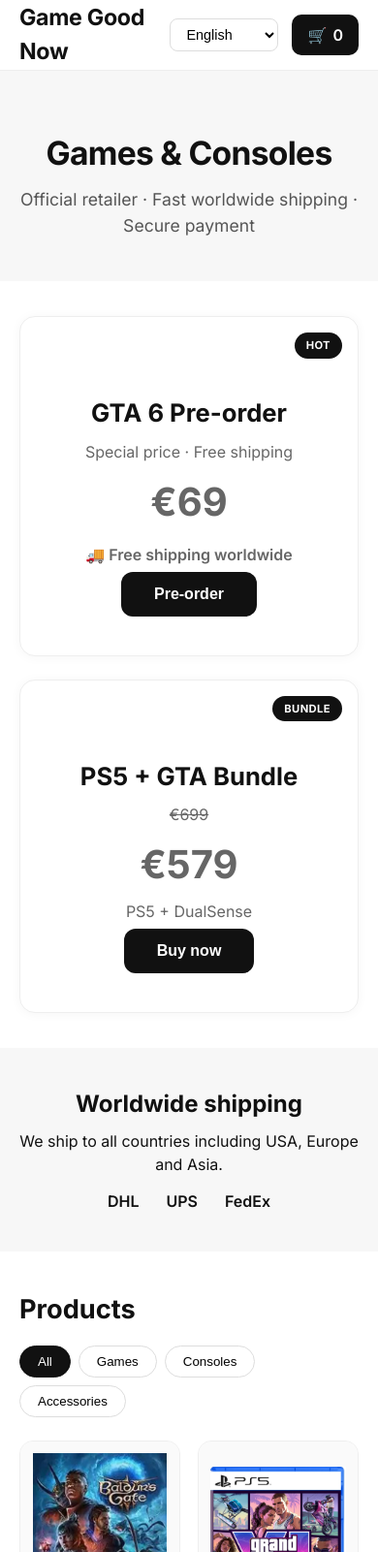
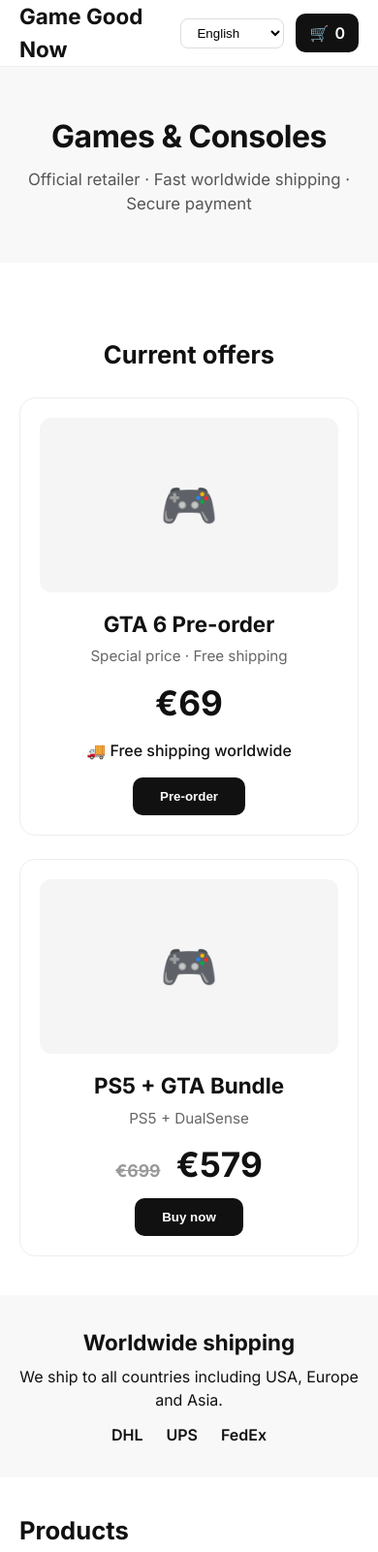
Before and after one commit to gamenowgoood-eng/spilshop, a plain HTML site: page index.html in a window 390 px wide. Shown: the top 1601 px of the page at 97% size. Drawn offline with Linux system fonts and the light colour scheme.

Commit message:
Add files via upload

```diff
--- a/index.html
+++ b/index.html
@@ -39,22 +39,24 @@
   </section>
 
   <section id="deals" class="deals">
-    <div class="container deals-grid">
-      <div class="deal">
-        <div class="deal-badge">HOT</div>
-        <h2>GTA 6 Pre-order</h2>
-        <p>Special price · Free shipping</p>
-        <p class="new">€69</p>
-        <p class="free">🚚 Free shipping worldwide</p>
-        <button class="btn" onclick="addDeal('GTA 6 Pre-order', 69, 1)">Pre-order</button>
-      </div>
-      <div class="deal">
-        <div class="deal-badge">BUNDLE</div>
-        <h2>PS5 + GTA Bundle</h2>
-        <p class="old">€699</p>
-        <p class="new">€579</p>
-        <p>PS5 + DualSense</p>
-        <button class="btn" onclick="addDeal('PS5 + GTA Bundle', 579)">Buy now</button>
+    <div class="container">
+      <h2 style="text-align:center; margin-bottom:24px;">Current offers</h2>
+      <div class="deals-grid">
+        <div class="deal">
+          <div class="deal-img" style="background:#f5f5f5; height:180px; border-radius:12px; margin-bottom:16px; display:flex; align-items:center; justify-content:center; font-size:3rem;">🎮</div>
+          <h3>GTA 6 Pre-order</h3>
+          <p class="deal-sub">Special price · Free shipping</p>
+          <div class="deal-price">€69</div>
+          <p class="deal-note">🚚 Free shipping worldwide</p>
+          <button class="btn" onclick="addDeal('GTA 6 Pre-order', 69, 1)">Pre-order</button>
+        </div>
+        <div class="deal">
+          <div class="deal-img" style="background:#f5f5f5; height:180px; border-radius:12px; margin-bottom:16px; display:flex; align-items:center; justify-content:center; font-size:3rem;">🎮</div>
+          <h3>PS5 + GTA Bundle</h3>
+          <p class="deal-sub">PS5 + DualSense</p>
+          <div class="deal-price"><span class="old">€699</span> €579</div>
+          <button class="btn" onclick="addDeal('PS5 + GTA Bundle', 579, 1)">Buy now</button>
+        </div>
       </div>
     </div>
   </section>
--- a/styles.css
+++ b/styles.css
@@ -1,61 +1,60 @@
 * { box-sizing: border-box; margin: 0; padding: 0; }
 body { font-family: Inter, system-ui, -apple-system, BlinkMacSystemFont, "Segoe UI", sans-serif; background: #fff; color: #111; line-height: 1.5; }
-.container { max-width: 1180px; margin: 0 auto; padding: 0 20px; }
+.container { max-width: 1140px; margin: 0 auto; padding: 0 20px; }
 
 .header { background: #fff; border-bottom: 1px solid #eee; position: sticky; top: 0; z-index: 20; }
-.header-inner { display: flex; align-items: center; justify-content: space-between; height: 72px; }
-.logo { font-weight: 700; font-size: 1.45rem; color: #111; letter-spacing: -0.3px; }
-.nav a { margin: 0 18px; text-decoration: none; color: #222; font-weight: 500; font-size: 0.95rem; }
-.header-right { display: flex; align-items: center; gap: 14px; }
-#lang-select { padding: 7px 12px; border: 1px solid #ddd; border-radius: 8px; background: #fff; font-size: 0.9rem; }
-.cart-btn { background: #111; color: #fff; padding: 9px 16px; border-radius: 10px; font-weight: 600; display: flex; align-items: center; gap: 6px; cursor: pointer; }
+.header-inner { display: flex; align-items: center; justify-content: space-between; height: 68px; }
+.logo { font-weight: 700; font-size: 1.4rem; color: #111; }
+.nav a { margin: 0 16px; text-decoration: none; color: #333; font-weight: 500; }
+.header-right { display: flex; align-items: center; gap: 12px; }
+#lang-select { padding: 6px 12px; border: 1px solid #ddd; border-radius: 8px; background: #fff; }
+.cart-btn { background: #111; color: #fff; padding: 8px 14px; border-radius: 10px; font-weight: 600; display: flex; align-items: center; gap: 6px; cursor: pointer; }
 
-.hero { background: #f7f7f7; padding: 60px 0 44px; text-align: center; }
-.hero h1 { font-size: 2.7rem; font-weight: 700; letter-spacing: -0.7px; margin-bottom: 10px; }
-.hero p { font-size: 1.1rem; color: #555; }
+.hero { background: #f8f8f8; padding: 48px 0; text-align: center; }
+.hero h1 { font-size: 2.5rem; font-weight: 700; letter-spacing: -0.5px; margin-bottom: 8px; }
+.hero p { font-size: 1.05rem; color: #555; }
 
-.deals { padding: 36px 0; background: #fff; }
+.deals { padding: 40px 0; background: #fff; }
 .deals-grid { display: grid; grid-template-columns: 1fr 1fr; gap: 24px; }
-.deal { background: #fff; border-radius: 16px; padding: 40px 28px; text-align: center; border: 1px solid #eee; box-shadow: 0 1px 12px rgba(0,0,0,0.04); position: relative; }
-.deal-badge { position: absolute; top: 16px; right: 16px; background: #111; color: #fff; font-size: 0.7rem; font-weight: 700; padding: 5px 12px; border-radius: 20px; letter-spacing: 0.4px; }
-.deal h2 { font-size: 1.6rem; font-weight: 700; margin-bottom: 8px; }
-.deal p { color: #666; margin-bottom: 6px; }
-.old { text-decoration: line-through; color: #999; }
-.new { font-size: 2.5rem; font-weight: 700; margin: 10px 0; color: #111; }
-.free { font-weight: 600; margin: 12px 0 22px; }
-.btn { background: #111; color: #fff; border: 0; padding: 14px 34px; border-radius: 12px; font-weight: 600; font-size: 1rem; cursor: pointer; }
+.deal { background: #fff; border: 1px solid #eee; border-radius: 16px; padding: 20px; text-align: center; }
+.deal h3 { font-size: 1.4rem; font-weight: 700; margin-bottom: 6px; }
+.deal-sub { color: #666; font-size: 0.95rem; margin-bottom: 10px; }
+.deal-price { font-size: 2.2rem; font-weight: 700; margin: 8px 0; }
+.deal-price .old { text-decoration: line-through; color: #999; font-size: 1.1rem; margin-right: 8px; }
+.deal-note { font-weight: 500; margin: 10px 0 16px; }
+.btn { background: #111; color: #fff; border: 0; padding: 12px 28px; border-radius: 10px; font-weight: 600; cursor: pointer; }
 .btn:hover { background: #222; }
 
-.shipping { background: #f7f7f7; padding: 40px 0; text-align: center; }
-.shipping h3 { font-size: 1.5rem; margin-bottom: 8px; }
-.carriers { display: flex; justify-content: center; gap: 28px; margin-top: 14px; font-weight: 600; flex-wrap: wrap; }
+.shipping { background: #f8f8f8; padding: 32px 0; text-align: center; }
+.shipping h3 { font-size: 1.4rem; margin-bottom: 6px; }
+.carriers { display: flex; justify-content: center; gap: 24px; margin-top: 12px; font-weight: 600; flex-wrap: wrap; }
 
-h2 { margin: 40px 0 16px; font-size: 1.7rem; }
-.filters { display: flex; gap: 8px; margin-bottom: 24px; flex-wrap: wrap; }
-.filter { padding: 8px 18px; border: 1px solid #ddd; background: #fff; border-radius: 20px; cursor: pointer; font-weight: 500; }
+h2 { margin: 36px 0 16px; font-size: 1.6rem; }
+.filters { display: flex; gap: 8px; margin-bottom: 20px; flex-wrap: wrap; }
+.filter { padding: 8px 16px; border: 1px solid #ddd; background: #fff; border-radius: 20px; cursor: pointer; }
 .filter.active { background: #111; color: #fff; border-color: #111; }
 
-.grid { display: grid; grid-template-columns: repeat(auto-fill, minmax(240px, 1fr)); gap: 18px; margin-bottom: 56px; }
-.card { background: #fff; border-radius: 14px; overflow: hidden; border: 1px solid #eee; }
-.card img { width: 100%; height: 230px; object-fit: contain; background: #fafafa; padding: 12px; }
-.info { padding: 16px; }
-.price { font-weight: 700; margin: 6px 0 12px; font-size: 1.15rem; }
-.card button { width: 100%; padding: 10px; border: 0; border-radius: 8px; font-weight: 600; cursor: pointer; margin-bottom: 6px; }
+.grid { display: grid; grid-template-columns: repeat(auto-fill, minmax(230px, 1fr)); gap: 16px; margin-bottom: 48px; }
+.card { background: #fff; border-radius: 12px; overflow: hidden; border: 1px solid #eee; }
+.card img { width: 100%; height: 220px; object-fit: contain; background: #fafafa; padding: 10px; }
+.info { padding: 14px; }
+.price { font-weight: 700; margin: 6px 0 10px; }
+.card button { width: 100%; padding: 9px; border: 0; border-radius: 8px; font-weight: 600; cursor: pointer; margin-bottom: 6px; }
 .add { background: #111; color: #fff; }
 .buy { background: #fff; color: #111; border: 1px solid #111; }
 
-.about { background: #f7f7f7; padding: 32px; border-radius: 14px; margin-bottom: 48px; }
-.badges { display: flex; gap: 16px; flex-wrap: wrap; margin-top: 14px; }
+.about { background: #f8f8f8; padding: 28px; border-radius: 12px; margin-bottom: 40px; }
+.badges { display: flex; gap: 14px; flex-wrap: wrap; margin-top: 12px; }
 
-footer { background: #111; color: #aaa; text-align: center; padding: 24px; font-size: 0.9rem; }
+footer { background: #111; color: #aaa; text-align: center; padding: 20px; font-size: 0.9rem; }
 
-.modal { display: none; position: fixed; z-index: 100; left: 0; top: 0; width: 100%; height: 100%; background: rgba(0,0,0,0.45); }
-.modal-content { background: #fff; margin: 8% auto; padding: 28px; border-radius: 16px; max-width: 420px; position: relative; }
-.close { position: absolute; right: 16px; top: 12px; font-size: 28px; cursor: pointer; }
+.modal { display: none; position: fixed; z-index: 100; left: 0; top: 0; width: 100%; height: 100%; background: rgba(0,0,0,0.4); }
+.modal-content { background: #fff; margin: 10% auto; padding: 24px; border-radius: 14px; max-width: 420px; position: relative; }
+.close { position: absolute; right: 14px; top: 10px; font-size: 26px; cursor: pointer; }
 
 @media (max-width: 700px) {
   .deals-grid { grid-template-columns: 1fr; }
   .grid { grid-template-columns: repeat(2, 1fr); }
   .nav { display: none; }
-  .hero h1 { font-size: 2.1rem; }
+  .hero h1 { font-size: 2rem; }
 }
```
